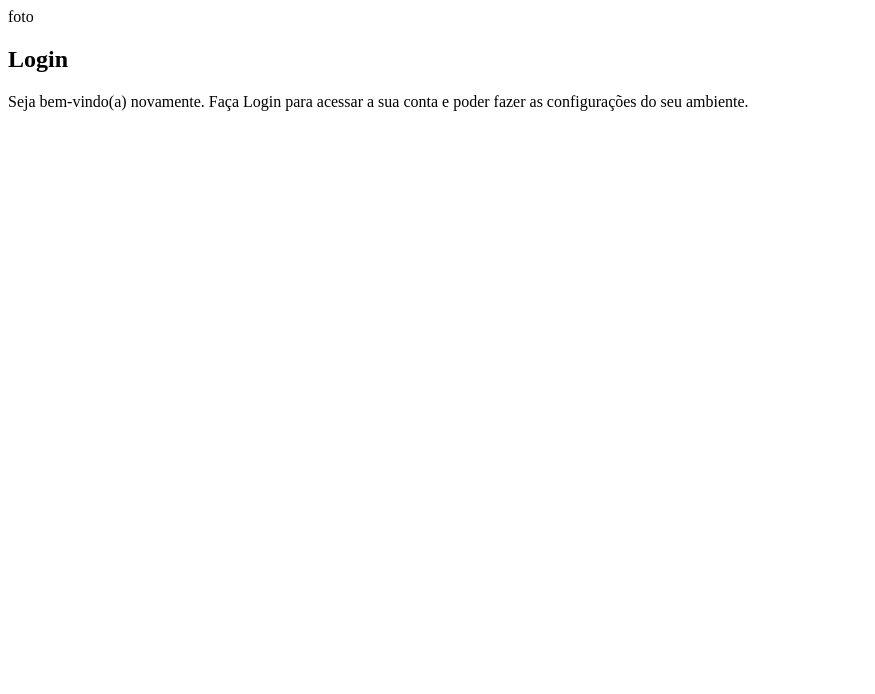
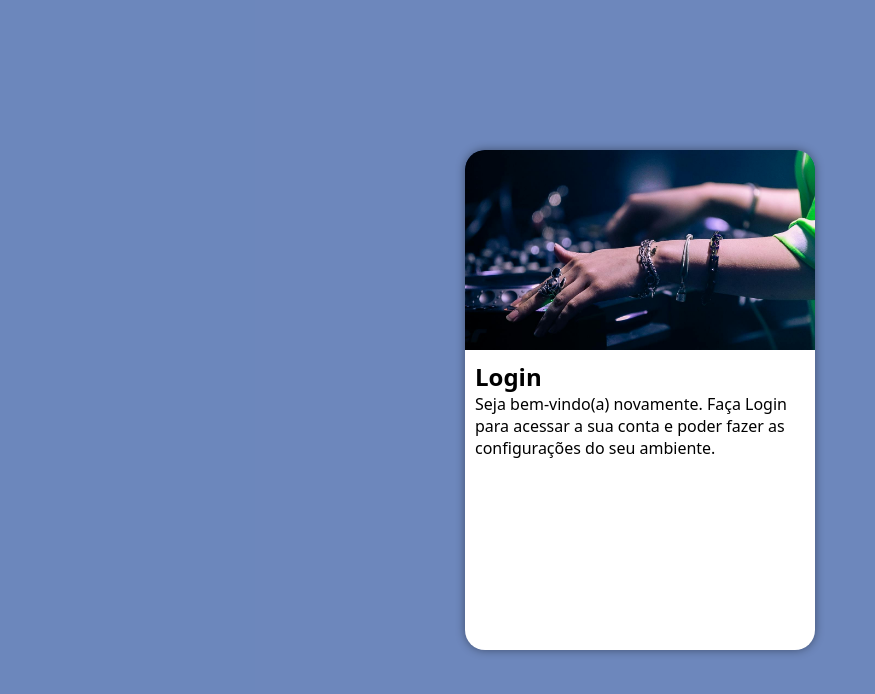
Before and after one commit to jacksonPontes14/projeto-login, a plain HTML site: page index.html in a window 1280 px wide. Shown: the whole page, without its empty margins (0-875 px from the left). Drawn offline with Linux system fonts and the light colour scheme.

Commit message:
coloquei algumas configurações

```diff
--- a/estilos/style.css
+++ b/estilos/style.css
@@ -7,3 +7,50 @@ cor 2: #012340
 cor 3: #011526
 
 */
+
+* {
+    font-family: system-ui, -apple-system, BlinkMacSystemFont, 'Segoe UI', Roboto, Oxygen, Ubuntu, Cantarell, 'Open Sans', 'Helvetica Neue', sans-serif;
+    padding: 0px;
+    margin: 0px;
+    box-sizing: border-box;
+}
+
+body, html {
+    background-color: #03318c5a;
+    width: 100vw;
+    height: 100vh;
+}
+
+main {
+    position: relative;
+    height: 100vh;
+    width: 100vw;
+}
+
+#login {
+    position: absolute;
+    top: 50%;
+    left: 50%;
+    transform: translate(-50%, -50%);
+    overflow: hidden;
+
+    background-color: white;
+    width: 350px;
+    height: 500px;
+    border-radius: 20px;
+    box-shadow: 0px 0px 10px rgba(0, 0, 0, 0.421);
+}
+
+#imagem {
+    display: block;
+    background: #03318C url(../imagens/pexels-giovanaspiller-16580466.jpg);
+    background-size: cover;
+    background-repeat: no-repeat;
+    height: 200px;
+    background-position: center;
+}
+
+#formulario {
+    display: block;
+    padding: 10px;
+}
--- a/index.html
+++ b/index.html
@@ -9,8 +9,8 @@
 <body>
     <main>
         <section id="login">
-            <div id="imagens">
-                foto
+            <div id="imagem">
+
             </div>
             <div id="formulario">
                 <h1>Login</h1>
```
